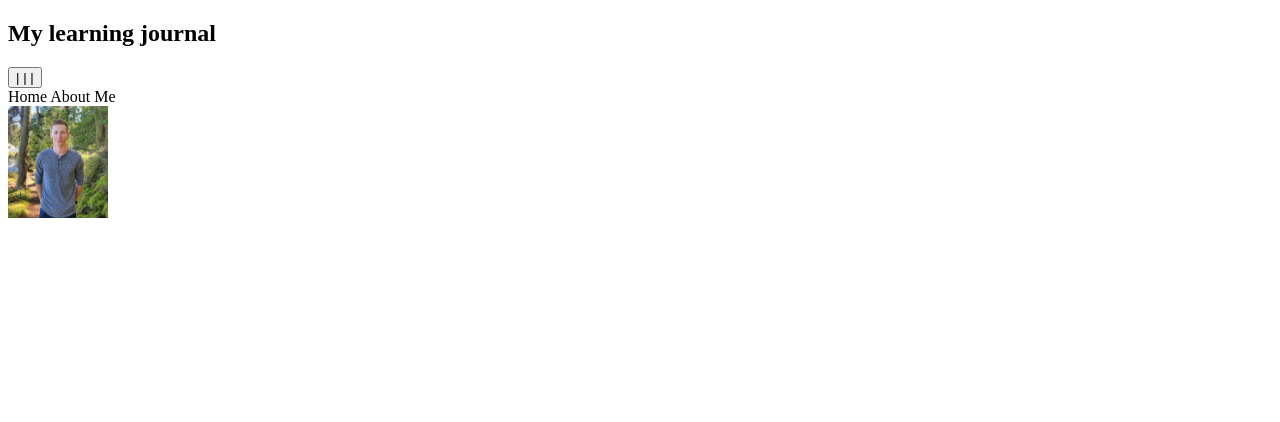
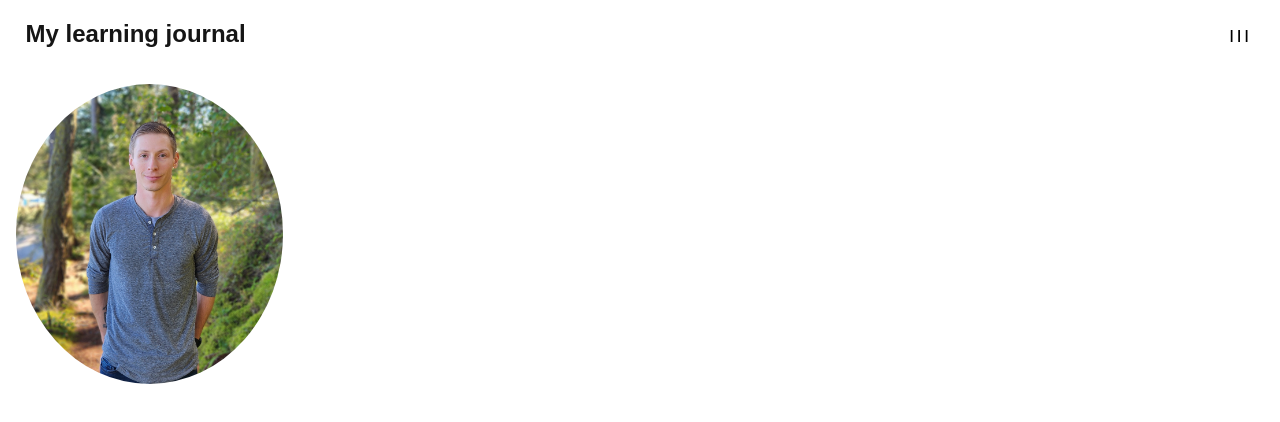
Before and after one commit to Samcraig77/Learning-Journal-Scrimba, a plain HTML site: page index.html in a window 1280 px wide. Drawn offline with Linux system fonts and the light colour scheme; files that its build step writes are made by us from their sources.

Commit message:
Initial project commit/boilerplate

```diff
--- a/index.html
+++ b/index.html
@@ -4,7 +4,7 @@
 <head>
     <meta charset="UTF-8">
     <meta name="viewport" content="width=device-width, initial-scale=1.0">
-    <link rel="stylesheet" href="styles.css">
+    <link rel="stylesheet" href="/styles/styles.css">
     <title>Sam's Learning Journal</title>
 </head>
 
@@ -14,7 +14,7 @@
 
         <nav class="nav">
             <div class="mobile-nav">
-                <button>| | |</button>
+                <button class="hamburger">| | |</button>
             </div>
 
             <div class="desktop-nav">
--- a/styles/styles.css
+++ b/styles/styles.css
@@ -1,3 +1,66 @@
-img {
-    width: 100px;
+:root {
+    --background-color: #ffffff;
+    --main-text-color: #151515;
 }
+
+*, *::before, *::after {
+    box-sizing: border-box;
+}
+
+html {
+    font-size: 62.5%;
+}
+
+body {
+    margin: 0;
+    background-color: var(--background-color);
+    color: var(--main-text-color);
+    font-family: sans-serif, Arial, Helvetica;
+}
+
+
+
+header {
+    display: flex;
+    align-items: center;
+    position: sticky;
+    font-size: 1.6em;
+    margin: 0 1.6em;
+
+    .nav {
+        display: flex;
+        margin: 0 0 0 auto;
+
+        .mobile-nav {
+
+            .hamburger {
+                border: none;
+                background-color: inherit;
+                cursor: pointer;
+                font-weight: 900;
+
+                &:hover, &:active{
+                    color: blue;
+                    transform: scale(1.2);
+                    rotate: 90deg;
+                    transition: .5s ease-in-out;
+                }
+            }
+
+        }
+
+        .desktop-nav{
+            display: none;
+        }
+    }
+}
+
+main {
+    .hero-section {
+        margin: 1.6em;
+        img {
+            height: 300px;
+            border-radius: 50%;
+        }
+    }
+}
```
